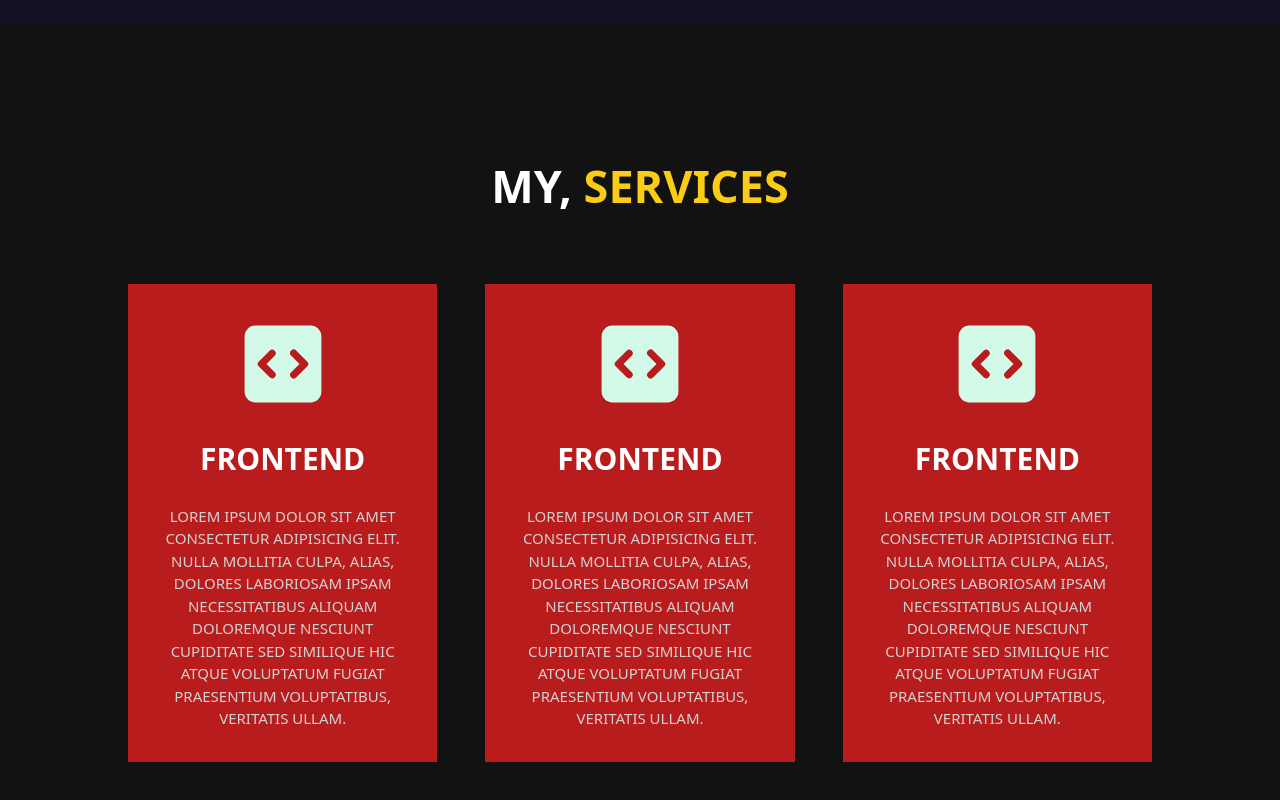
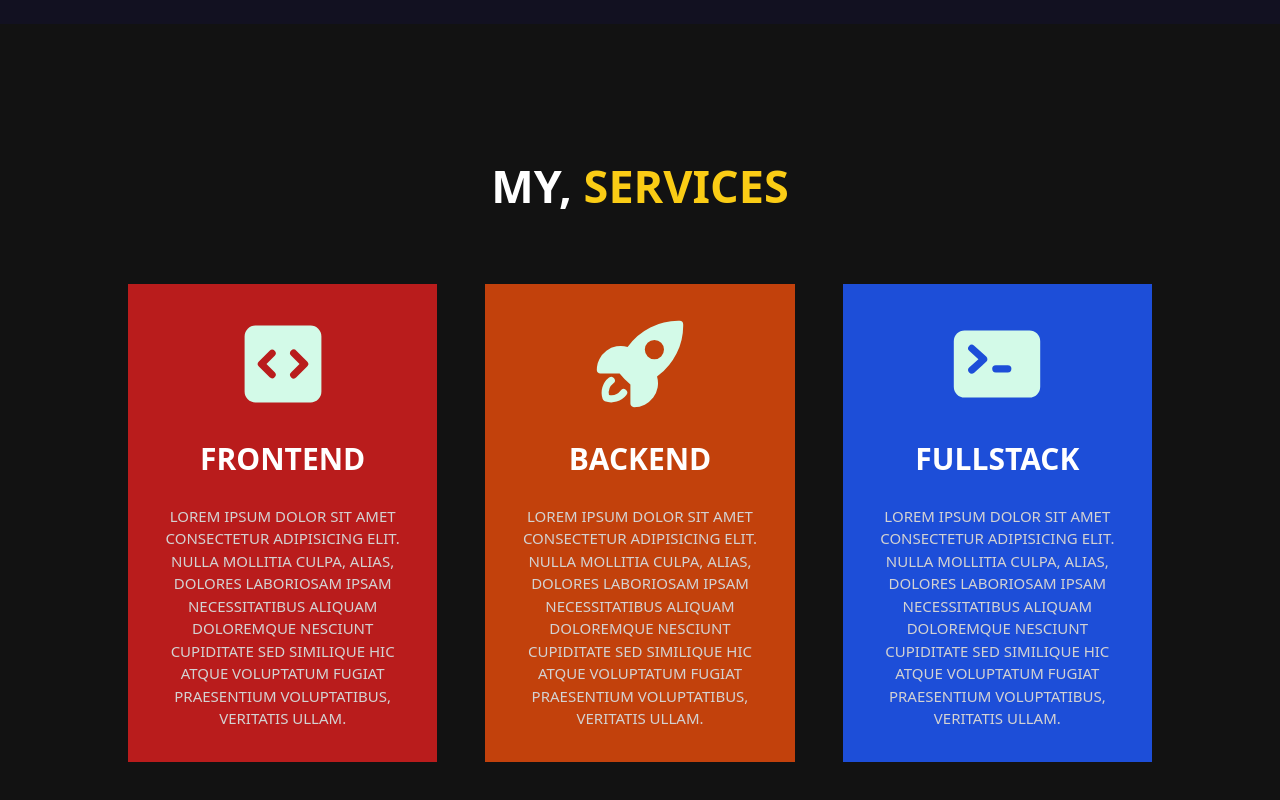
Before and after one commit to krrattoss5/didier-portfolio, a Next.js app: page / in a window 1280 px wide. Shown: the part 1420-2220 px from the top of the page. Built offline with nearby package versions, Linux system fonts and the light colour scheme.

Commit message:
(finished/Services.tsx)

```diff
--- a/components/Services.tsx
+++ b/components/Services.tsx
@@ -1,4 +1,4 @@
-import { CodeBracketSquareIcon } from '@heroicons/react/20/solid'
+import { CodeBracketSquareIcon, CommandLineIcon, RocketLaunchIcon } from '@heroicons/react/20/solid'
 import React from 'react'
 
 const Services = () => {
@@ -18,19 +18,19 @@
           </div>
         </div>
         <div>
-          <div className='bg-red-700 hover:scale-110 transform transition-all duration-300 hover:-rotate-6 uppercase font-semibold text-center p-[2rem]'>
-            <CodeBracketSquareIcon className='w-[6rem] h-[6rem] mx-auto text-[#d3fae8]' />
+          <div className='bg-orange-700 hover:scale-110 transform transition-all duration-300 uppercase font-semibold text-center p-[2rem]'>
+            <RocketLaunchIcon className='w-[6rem] h-[6rem] mx-auto text-[#d3fae8]' />
             <h2 className='text-[20px] md:text-[30px] mt-[1.5rem] mb-[1.5rem]'>
-              Frontend
+              Backend
             </h2>
             <p className='text-[15px] text-[#d3d2d2] font-normal'>Lorem ipsum dolor sit amet consectetur adipisicing elit. Nulla mollitia culpa, alias, dolores laboriosam ipsam necessitatibus aliquam doloremque nesciunt cupiditate sed similique hic atque voluptatum fugiat praesentium voluptatibus, veritatis ullam.</p>
           </div>
         </div>
         <div>
-          <div className='bg-red-700 hover:scale-110 transform transition-all duration-300 hover:-rotate-6 uppercase font-semibold text-center p-[2rem]'>
-            <CodeBracketSquareIcon className='w-[6rem] h-[6rem] mx-auto text-[#d3fae8]' />
+          <div className='bg-blue-700 hover:scale-110 transform transition-all duration-300 hover:rotate-6 uppercase font-semibold text-center p-[2rem]'>
+            <CommandLineIcon className='w-[6rem] h-[6rem] mx-auto text-[#d3fae8]' />
             <h2 className='text-[20px] md:text-[30px] mt-[1.5rem] mb-[1.5rem]'>
-              Frontend
+              FullStack
             </h2>
             <p className='text-[15px] text-[#d3d2d2] font-normal'>Lorem ipsum dolor sit amet consectetur adipisicing elit. Nulla mollitia culpa, alias, dolores laboriosam ipsam necessitatibus aliquam doloremque nesciunt cupiditate sed similique hic atque voluptatum fugiat praesentium voluptatibus, veritatis ullam.</p>
           </div>
```
